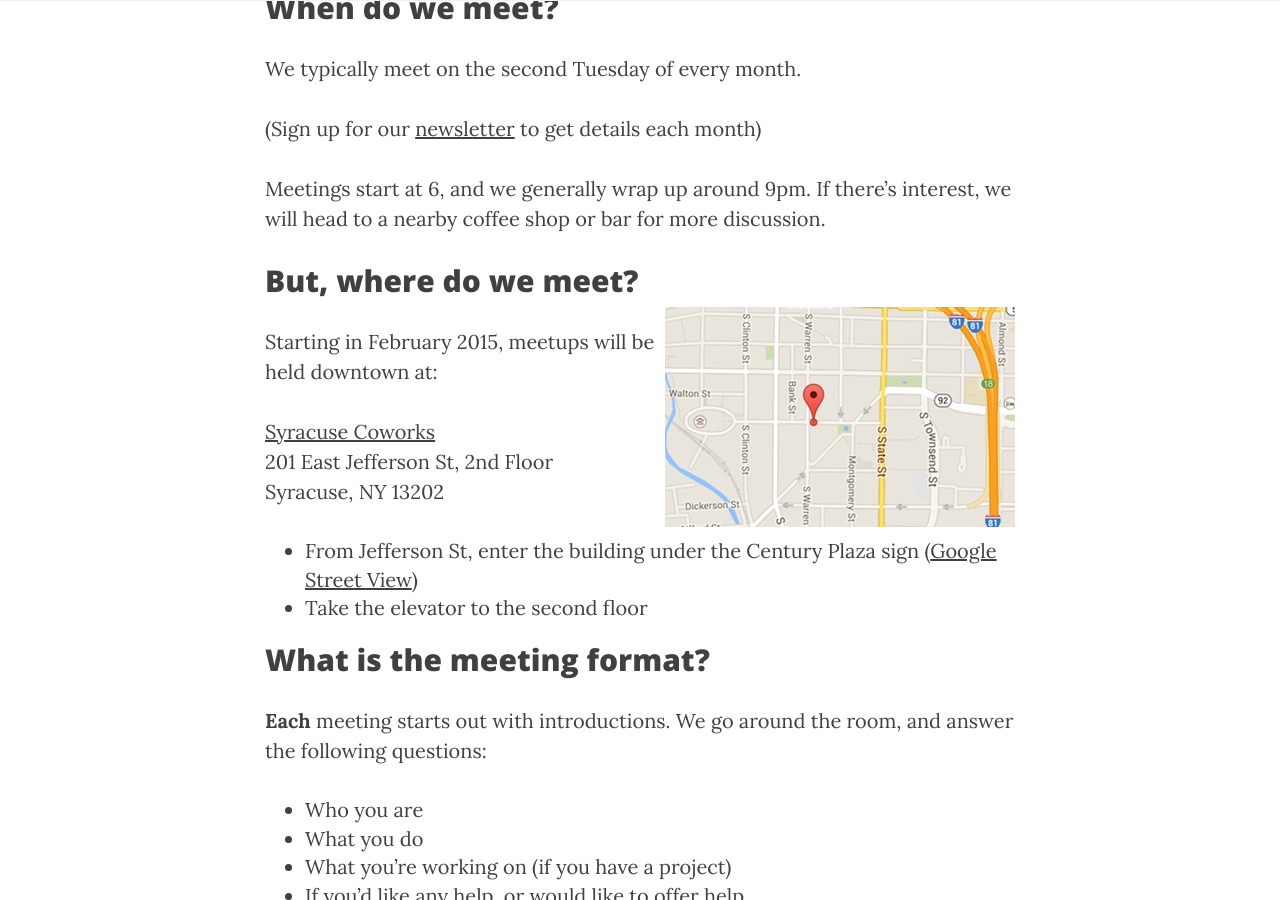
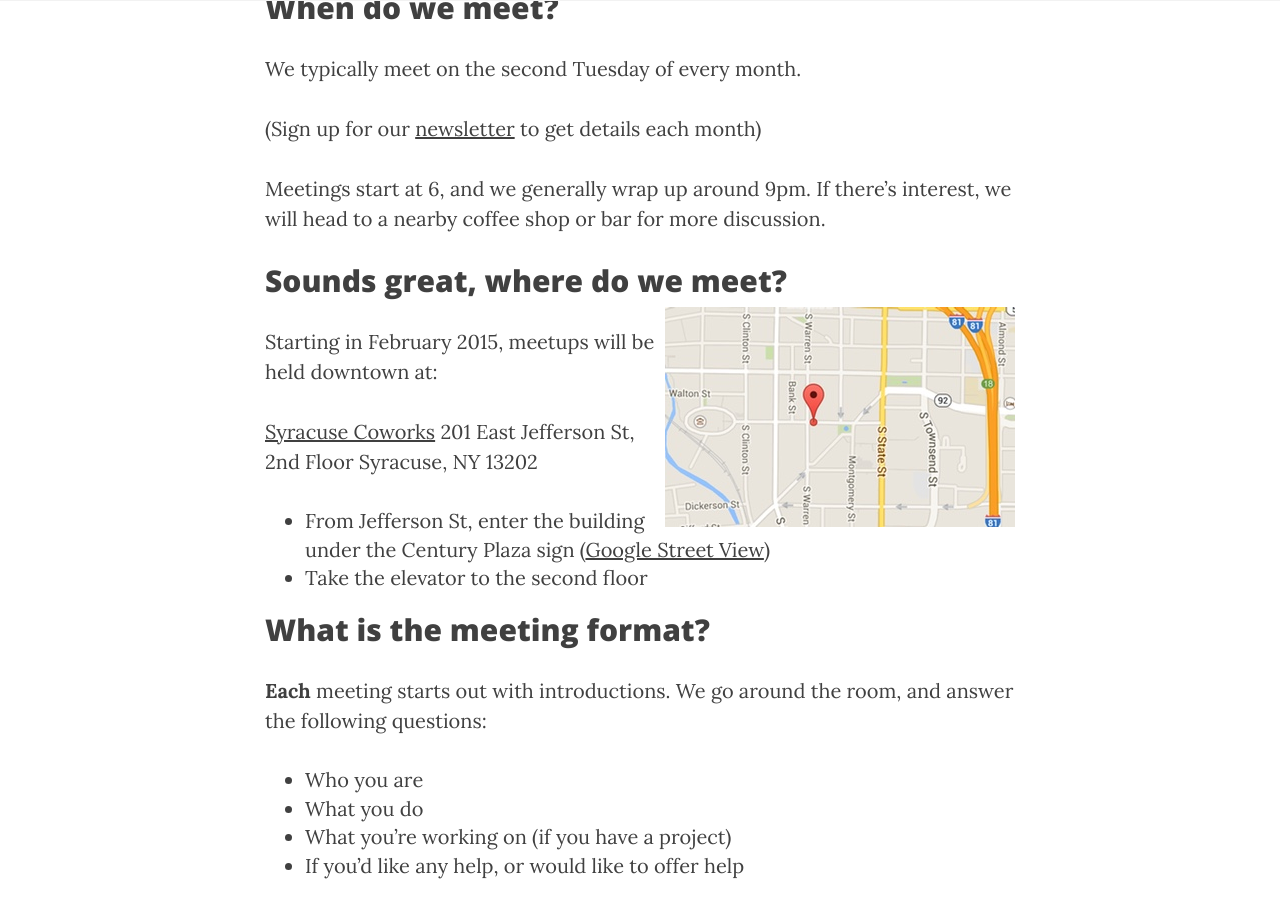
Before and after one commit to syracuseio/openhacksyr.github.io, a Jekyll site: the page built from faq.md, in a window 1280 px wide and 900 px high, scrolled down 748 px. Built offline with Jekyll 4.4.1, drawn with Linux system fonts in a browser that asks for light colours; nearby versions of some CDN libraries.

Commit message:
update language

```diff
--- a/faq.md
+++ b/faq.md
@@ -20,7 +20,7 @@
 Meetings start at 6, and we generally wrap up around 9pm. If there’s interest,
 we will head to a nearby coffee shop or bar for more discussion.
 
-## But, where do we meet?
+## Sounds great, where do we meet?
 <div class='pull-right'>
   <img src='{{ site.base_url }}/img/small-coworks-map.jpg'/>
 </div>
```
